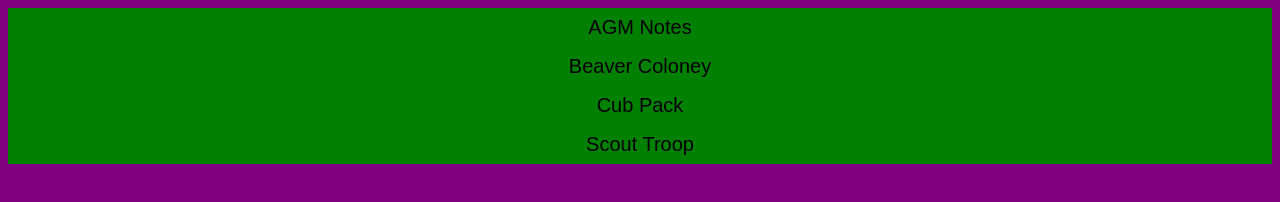
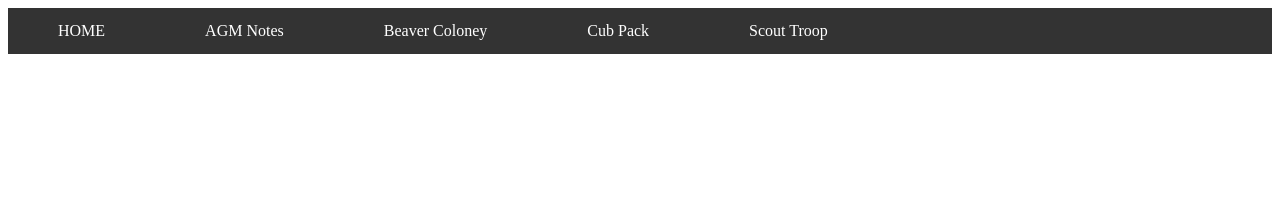
Before and after one commit to LSA-Scout-Group/Main, a plain HTML site: page index.html in a window 1280 px wide. Drawn offline with Linux system fonts and the light colour scheme.

Commit message:
Commit 1

```diff
--- a/index.html
+++ b/index.html
@@ -1,47 +1,74 @@
 <!DOCTYPE html>
-<html>
-    <title>Home</title>
-    <link rel="icon" type="image/x-icon" href="/favicon.ico">
+<html lang="en">
+<title>AGM Notes</title>
+<link rel="icon" type="image/x-icon" href="favicon.ico">
 <head>
 <style>
-body {
-    background-color: purple;
-}
-a:link {
-    color: black;
-    text-decoration: none;
-}
-a:visited {
-    color: turquoise;
-    text-decoration: none;
-}
-a:hover {
-    color: blue;
-    text-decoration: none;
-}
 ul {
   list-style-type: none;
   margin: 0;
   padding: 0;
   overflow: hidden;
+  background-color: #333;
 }
 li {
   float: center;
 }
-li a {
+li a, .dropbtn {
+  display: inline-block;
+  color: white;
+  text-align: center;
+  padding: 14px 50px;
+  text-decoration: none;
+}
+li a:hover, .dropdown:hover .dropbtn {
+  background-color: red;
+}
+li.dropdown {
+  display: inline-block;
+}
+.dropdown-content {
+  display: none;
+  position: absolute;
+  background-color: #f9f9f9;
+  min-width: 200px;
+  box-shadow: 0px 8px 16px 0px rgba(0,0,0,0.2);
+  z-index: 1;
+}
+.dropdown-content a {
+  color: black;
+  padding: 22px 60px;
+  text-decoration: none;
   display: block;
-    padding: 8px;
-    background-color: green;
-    text-align: center;
-    font-size: 20px;
-    font-family: Arial, Helvetica, sans-serif;
+  text-align: left;
+}
+.dropdown-content a:hover {background-color: #f1f1f1;}
+.dropdown:hover .dropdown-content {
+  display: block;
 }
 </style>
 </head>
+<body>
 <ul>
-    <li><a href="https://agm.finlay.ga">AGM Notes</a></li>
-    <li><a href="https://beavers.finlay.ga">Beaver Coloney</a></li>
-    <li><a href="https://cubs.finlay.ga">Cub Pack</a></li>
-    <li><a href="https://scouts.finlay.ga">Scout Troop</a></li>
+	   <li class="dropdown">
+    <a href="https://company.finlay.gq" class="dropbtn">HOME</a>
+    <div class="dropdown-content">
+     <li class="dropdown">
+  <li class="dropdown">
+    <a href="https://agm.finlay.ga" class="dropbtn">AGM Notes</a>
+    <div class="dropdown-content">
+     <li class="dropdown">
+    <a href="https://beavers.finlay.ga" class="dropbtn">Beaver Coloney</a>
+    <div class="dropdown-content">
+      <li class="dropdown">
+    <a href="https://cubs.finlay.ga" class="dropbtn">Cub Pack</a>
+    <div class="dropdown-content">
+      <li class="dropdown">
+    <a href="https://scouts.finlay.ga" class="dropbtn">Scout Troop</a>
+    <div class="dropdown-content">
+      <li class="dropdown">
+    </div>
+  </li>
 </ul>
+</body>
 </html>
```
Lines whose indentation alone changed are shown as unchanged.
